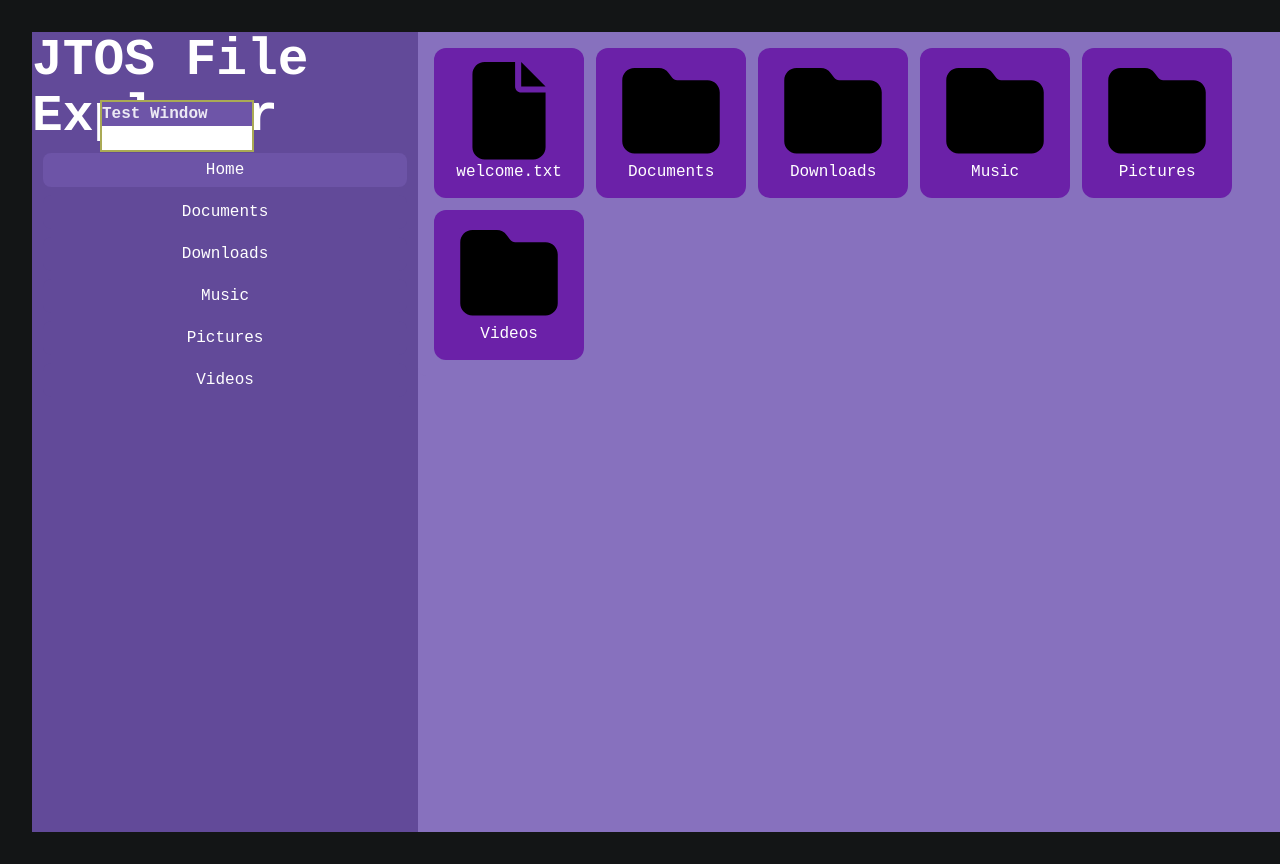
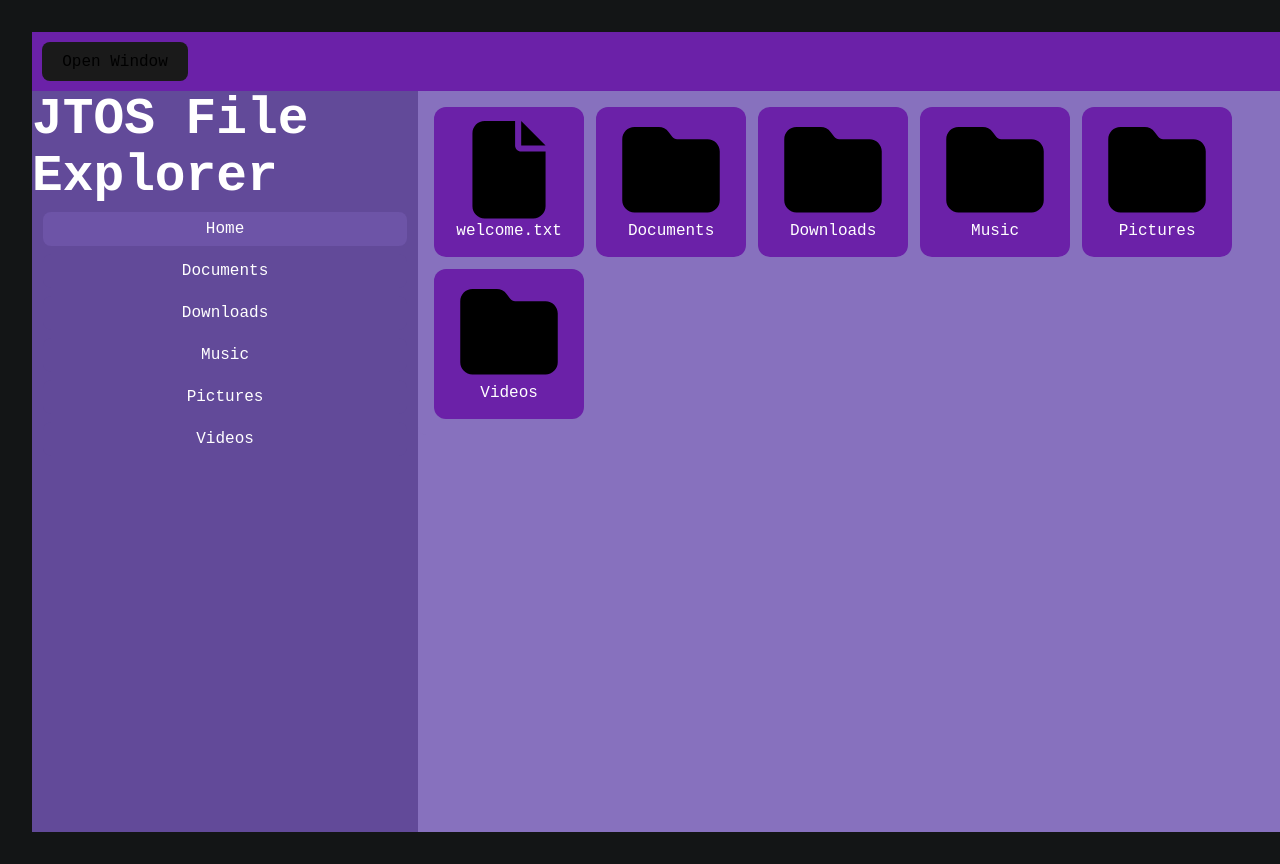
Before and after one commit to JhonTabio/JTOS-Portfolio, a React (Vite) app: page /gui in a window 1280 px wide. Shown: the top 864 px of the page. Built offline with nearby package versions, Linux system fonts and the light colour scheme.

Commit message:
Added closing feature, closing function to window and styled close button

```diff
--- a/src/components/Window.tsx
+++ b/src/components/Window.tsx
@@ -6,9 +6,10 @@ interface WindowProps
   title: string;
   children: ReactNode;
   initialPos?: { x: number, y: number };
+  onClose?: () => void;
 }
 
-export function Window({ title, children, initialPos }: WindowProps)
+export function Window({ title, children, initialPos, onClose }: WindowProps)
 {
   const { ref, pos, onMouseDown } = useDraggable(initialPos);
 
@@ -22,6 +23,14 @@ export function Window({ title, children, initialPos }: WindowProps)
         className="gui_window_bar"
       >
         {title}
+        {onClose && (
+          <button
+            className="gui_window_close_btn"
+            onClick={(e) => {e.stopPropagation; onClose();}}
+          >
+            x
+          </button>)
+        }
       </div>
       <div className="gui_window_content">{children}</div>
     </div>
--- a/src/routes/GUI.css
+++ b/src/routes/GUI.css
@@ -11,16 +11,36 @@
 {
   position: absolute;
   width: 150px;
-  background: #fff;
+  background-color: transparent;
   border: 2px solid #aa5;
 }
 
 .gui_window_bar
 {
   background-color: #6e55a8;
+  display: flex;
+  justify-content: space-between;
+  align-items: center;
+  user-select: none;
   padding: 10;
   font-weight: bold;
 }
+
+.gui_window_close_btn
+{
+  background-color: transparent;
+  border: none;
+  border-radius: 0;
+  cursor: pointer;
+  font-weight: bold;
+  font-size: 16px;
+}
+
+.gui_window_close_btn:hover
+{
+  background-color: red;
+}
+
 .gui_icon
 {
   width: 100%;
--- a/src/routes/GUI.tsx
+++ b/src/routes/GUI.tsx
@@ -1,8 +1,9 @@
 import { fileSystem, currentDirectory, FileSystemItem } from "../utils/utils";
 import { Card } from "../components/Card";
 import { Tabs } from "../components/Tabs";
+import { Window } from "../components/Window";
 import "./GUI.css"
-import { Window } from "../components/Window";
+import { useState } from "react";
 
 
 function GUI()
@@ -58,12 +59,38 @@ function GUI()
       }))
   ];
 
+  const [windows, setWindows] = useState<{ id: number; title: string }[]>([]);
+
+  const createWindow = () => {
+    setWindows((prev) => [
+      ...prev,
+      {
+        id: Date.now(),
+        title: `Window ${prev.length + 1}`
+      }
+    ]);
+  }
+
+  const closeWindow = (id: number) => {
+    setWindows((prev) => prev.filter((w) => w.id !== id));
+  };
+
   return(
     <>
       <div id="gui_container">
-        <Window title="Test Window" initialPos={{ x: 100, y: 100 }}>
-          test tjhs put
-        </Window>
+        <button onClick={createWindow} style={{ margin: 10 }}>
+          Open Window
+        </button>
+        {windows.map((win) => (
+          <Window
+            key={win.id}
+            title={win.title}
+            initialPos={{ x: 100 + Math.random() * 200, y: 100 + Math.random() * 200 }}
+            onClose={() => closeWindow(win.id)}
+          >
+            Hello {win.title}!
+          </Window>
+        ))}
         <Tabs tabs={tabs}/>
       </div>
     </>
```
